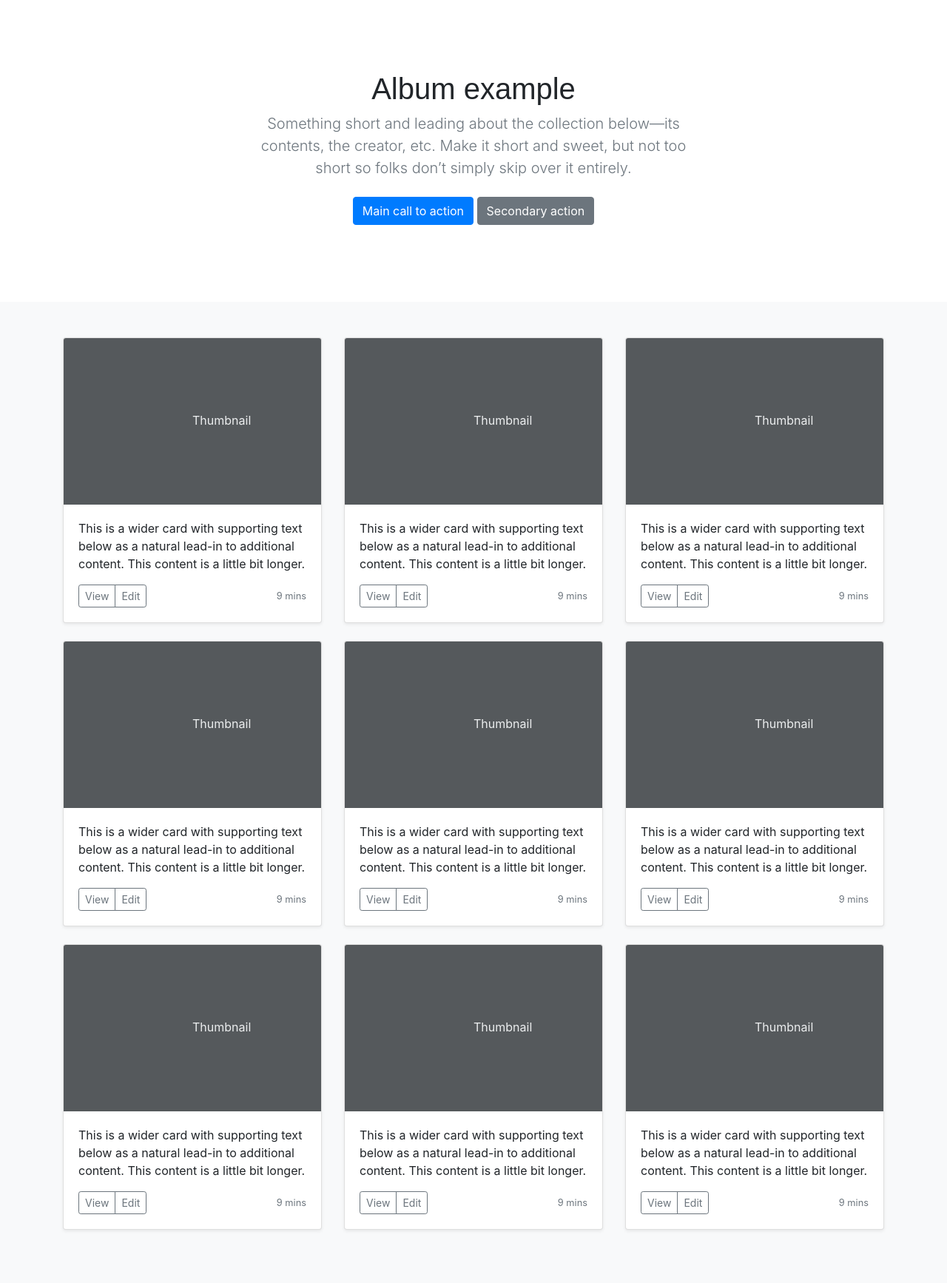
After one commit to htkim298/camp, a Django app: template camp/templates/camp/main.html in a window 1280 px wide. The commit adds this page. Shown: the whole page at 74% size. Run offline with Django 3.2, Linux system fonts and the light colour scheme; the template is opened without the code that fills it, so the values that code supplies are empty; some libraries are stand-ins or nearby versions.

```diff
--- /dev/null
+++ b/camp/static/css/album.css
@@ -0,0 +1,41 @@
+.jumbotron {
+  padding-top: 3rem;
+  padding-bottom: 3rem;
+  margin-bottom: 0;
+  background-color: #fff;
+}
+@media (min-width: 768px) {
+  .jumbotron {
+    padding-top: 6rem;
+    padding-bottom: 6rem;
+  }
+}
+
+.jumbotron p:last-child {
+  margin-bottom: 0;
+}
+
+.jumbotron h1 {
+  font-weight: 300;
+}
+
+.jumbotron .container {
+  max-width: 40rem;
+}
+
+footer {
+  padding-top: 3rem;
+  padding-bottom: 3rem;
+}
+
+footer p {
+  margin-bottom: .25rem;
+}
+
+h4 {
+  font-family: 'Jua', sans-serif;
+}
+
+h1 {
+  font-family: 'Jua', sans-serif;
+}
--- /dev/null
+++ b/camp/templates/camp/main.html
@@ -0,0 +1,170 @@
+{% load static %}
+<!DOCTYPE html>
+<html lang="en" dir="ltr">
+  <head>
+    <meta charset="utf-8">
+    <link rel="stylesheet" href="https://stackpath.bootstrapcdn.com/bootstrap/4.5.2/css/bootstrap.min.css" integrity="sha384-JcKb8q3iqJ61gNV9KGb8thSsNjpSL0n8PARn9HuZOnIxN0hoP+VmmDGMN5t9UJ0Z" crossorigin="anonymous">
+    <link rel="stylesheet" href="{% static 'css/album.css' %}">
+    <title>Main</title>
+  </head>
+  <body>
+    <main role="main">
+
+      <section class="jumbotron text-center">
+        <div class="container">
+          <h1>Album example</h1>
+          <p class="lead text-muted">Something short and leading about the collection below—its contents, the creator, etc. Make it short and sweet, but not too short so folks don’t simply skip over it entirely.</p>
+          <p>
+            <a href="#" class="btn btn-primary my-2">Main call to action</a>
+            <a href="#" class="btn btn-secondary my-2">Secondary action</a>
+          </p>
+        </div>
+      </section>
+
+      <div class="album py-5 bg-light">
+        <div class="container">
+
+          <div class="row">
+            <div class="col-md-4">
+              <div class="card mb-4 shadow-sm">
+                <svg class="bd-placeholder-img card-img-top" width="100%" height="225" xmlns="http://www.w3.org/2000/svg" preserveAspectRatio="xMidYMid slice" focusable="false" role="img" aria-label="Placeholder: Thumbnail"><title>Placeholder</title><rect width="100%" height="100%" fill="#55595c"></rect><text x="50%" y="50%" fill="#eceeef" dy=".3em">Thumbnail</text></svg>
+                <div class="card-body">
+                  <p class="card-text">This is a wider card with supporting text below as a natural lead-in to additional content. This content is a little bit longer.</p>
+                  <div class="d-flex justify-content-between align-items-center">
+                    <div class="btn-group">
+                      <button type="button" class="btn btn-sm btn-outline-secondary">View</button>
+                      <button type="button" class="btn btn-sm btn-outline-secondary">Edit</button>
+                    </div>
+                    <small class="text-muted">9 mins</small>
+                  </div>
+                </div>
+              </div>
+            </div>
+            <div class="col-md-4">
+              <div class="card mb-4 shadow-sm">
+                <svg class="bd-placeholder-img card-img-top" width="100%" height="225" xmlns="http://www.w3.org/2000/svg" preserveAspectRatio="xMidYMid slice" focusable="false" role="img" aria-label="Placeholder: Thumbnail"><title>Placeholder</title><rect width="100%" height="100%" fill="#55595c"></rect><text x="50%" y="50%" fill="#eceeef" dy=".3em">Thumbnail</text></svg>
+                <div class="card-body">
+                  <p class="card-text">This is a wider card with supporting text below as a natural lead-in to additional content. This content is a little bit longer.</p>
+                  <div class="d-flex justify-content-between align-items-center">
+                    <div class="btn-group">
+                      <button type="button" class="btn btn-sm btn-outline-secondary">View</button>
+                      <button type="button" class="btn btn-sm btn-outline-secondary">Edit</button>
+                    </div>
+                    <small class="text-muted">9 mins</small>
+                  </div>
+                </div>
+              </div>
+            </div>
+            <div class="col-md-4">
+              <div class="card mb-4 shadow-sm">
+                <svg class="bd-placeholder-img card-img-top" width="100%" height="225" xmlns="http://www.w3.org/2000/svg" preserveAspectRatio="xMidYMid slice" focusable="false" role="img" aria-label="Placeholder: Thumbnail"><title>Placeholder</title><rect width="100%" height="100%" fill="#55595c"></rect><text x="50%" y="50%" fill="#eceeef" dy=".3em">Thumbnail</text></svg>
+                <div class="card-body">
+                  <p class="card-text">This is a wider card with supporting text below as a natural lead-in to additional content. This content is a little bit longer.</p>
+                  <div class="d-flex justify-content-between align-items-center">
+                    <div class="btn-group">
+                      <button type="button" class="btn btn-sm btn-outline-secondary">View</button>
+                      <button type="button" class="btn btn-sm btn-outline-secondary">Edit</button>
+                    </div>
+                    <small class="text-muted">9 mins</small>
+                  </div>
+                </div>
+              </div>
+            </div>
+
+            <div class="col-md-4">
+              <div class="card mb-4 shadow-sm">
+                <svg class="bd-placeholder-img card-img-top" width="100%" height="225" xmlns="http://www.w3.org/2000/svg" preserveAspectRatio="xMidYMid slice" focusable="false" role="img" aria-label="Placeholder: Thumbnail"><title>Placeholder</title><rect width="100%" height="100%" fill="#55595c"></rect><text x="50%" y="50%" fill="#eceeef" dy=".3em">Thumbnail</text></svg>
+                <div class="card-body">
+                  <p class="card-text">This is a wider card with supporting text below as a natural lead-in to additional content. This content is a little bit longer.</p>
+                  <div class="d-flex justify-content-between align-items-center">
+                    <div class="btn-group">
+                      <button type="button" class="btn btn-sm btn-outline-secondary">View</button>
+                      <button type="button" class="btn btn-sm btn-outline-secondary">Edit</button>
+                    </div>
+                    <small class="text-muted">9 mins</small>
+                  </div>
+                </div>
+              </div>
+            </div>
+            <div class="col-md-4">
+              <div class="card mb-4 shadow-sm">
+                <svg class="bd-placeholder-img card-img-top" width="100%" height="225" xmlns="http://www.w3.org/2000/svg" preserveAspectRatio="xMidYMid slice" focusable="false" role="img" aria-label="Placeholder: Thumbnail"><title>Placeholder</title><rect width="100%" height="100%" fill="#55595c"></rect><text x="50%" y="50%" fill="#eceeef" dy=".3em">Thumbnail</text></svg>
+                <div class="card-body">
+                  <p class="card-text">This is a wider card with supporting text below as a natural lead-in to additional content. This content is a little bit longer.</p>
+                  <div class="d-flex justify-content-between align-items-center">
+                    <div class="btn-group">
+                      <button type="button" class="btn btn-sm btn-outline-secondary">View</button>
+                      <button type="button" class="btn btn-sm btn-outline-secondary">Edit</button>
+                    </div>
+                    <small class="text-muted">9 mins</small>
+                  </div>
+                </div>
+              </div>
+            </div>
+            <div class="col-md-4">
+              <div class="card mb-4 shadow-sm">
+                <svg class="bd-placeholder-img card-img-top" width="100%" height="225" xmlns="http://www.w3.org/2000/svg" preserveAspectRatio="xMidYMid slice" focusable="false" role="img" aria-label="Placeholder: Thumbnail"><title>Placeholder</title><rect width="100%" height="100%" fill="#55595c"></rect><text x="50%" y="50%" fill="#eceeef" dy=".3em">Thumbnail</text></svg>
+                <div class="card-body">
+                  <p class="card-text">This is a wider card with supporting text below as a natural lead-in to additional content. This content is a little bit longer.</p>
+                  <div class="d-flex justify-content-between align-items-center">
+                    <div class="btn-group">
+                      <button type="button" class="btn btn-sm btn-outline-secondary">View</button>
+                      <button type="button" class="btn btn-sm btn-outline-secondary">Edit</button>
+                    </div>
+                    <small class="text-muted">9 mins</small>
+                  </div>
+                </div>
+              </div>
+            </div>
+
+            <div class="col-md-4">
+              <div class="card mb-4 shadow-sm">
+                <svg class="bd-placeholder-img card-img-top" width="100%" height="225" xmlns="http://www.w3.org/2000/svg" preserveAspectRatio="xMidYMid slice" focusable="false" role="img" aria-label="Placeholder: Thumbnail"><title>Placeholder</title><rect width="100%" height="100%" fill="#55595c"></rect><text x="50%" y="50%" fill="#eceeef" dy=".3em">Thumbnail</text></svg>
+                <div class="card-body">
+                  <p class="card-text">This is a wider card with supporting text below as a natural lead-in to additional content. This content is a little bit longer.</p>
+                  <div class="d-flex justify-content-between align-items-center">
+                    <div class="btn-group">
+                      <button type="button" class="btn btn-sm btn-outline-secondary">View</button>
+                      <button type="button" class="btn btn-sm btn-outline-secondary">Edit</button>
+                    </div>
+                    <small class="text-muted">9 mins</small>
+                  </div>
+                </div>
+              </div>
+            </div>
+            <div class="col-md-4">
+              <div class="card mb-4 shadow-sm">
+                <svg class="bd-placeholder-img card-img-top" width="100%" height="225" xmlns="http://www.w3.org/2000/svg" preserveAspectRatio="xMidYMid slice" focusable="false" role="img" aria-label="Placeholder: Thumbnail"><title>Placeholder</title><rect width="100%" height="100%" fill="#55595c"></rect><text x="50%" y="50%" fill="#eceeef" dy=".3em">Thumbnail</text></svg>
+                <div class="card-body">
+                  <p class="card-text">This is a wider card with supporting text below as a natural lead-in to additional content. This content is a little bit longer.</p>
+                  <div class="d-flex justify-content-between align-items-center">
+                    <div class="btn-group">
+                      <button type="button" class="btn btn-sm btn-outline-secondary">View</button>
+                      <button type="button" class="btn btn-sm btn-outline-secondary">Edit</button>
+                    </div>
+                    <small class="text-muted">9 mins</small>
+                  </div>
+                </div>
+              </div>
+            </div>
+            <div class="col-md-4">
+              <div class="card mb-4 shadow-sm">
+                <svg class="bd-placeholder-img card-img-top" width="100%" height="225" xmlns="http://www.w3.org/2000/svg" preserveAspectRatio="xMidYMid slice" focusable="false" role="img" aria-label="Placeholder: Thumbnail"><title>Placeholder</title><rect width="100%" height="100%" fill="#55595c"></rect><text x="50%" y="50%" fill="#eceeef" dy=".3em">Thumbnail</text></svg>
+                <div class="card-body">
+                  <p class="card-text">This is a wider card with supporting text below as a natural lead-in to additional content. This content is a little bit longer.</p>
+                  <div class="d-flex justify-content-between align-items-center">
+                    <div class="btn-group">
+                      <button type="button" class="btn btn-sm btn-outline-secondary">View</button>
+                      <button type="button" class="btn btn-sm btn-outline-secondary">Edit</button>
+                    </div>
+                    <small class="text-muted">9 mins</small>
+                  </div>
+                </div>
+              </div>
+            </div>
+          </div>
+        </div>
+      </div>
+    </main>
+  </body>
+</html>
--- a/camp/templates/camp/post_list.html
+++ b/camp/templates/camp/post_list.html
@@ -24,7 +24,7 @@
    </tr>
  </thead>
  <tbody>
-	 {% for post in posts %}
+   {% for post in posts %}
    <tr>
 	   <td style="text-align: center;">{{ post.camdate }}</td>
 	   <td style="text-align: center;">{{ post.cametc }}</td>
--- a/camp/urls.py
+++ b/camp/urls.py
@@ -1,8 +1,9 @@
 from django.urls import path
 from . import views
+from .views import ArticleListView
 
 
 urlpatterns = [
-    path('', views.post_list, name='post_list'),
-    path('aa/', views.SearchListView.as_view(), name='index'),
+    path('', ArticleListView.as_view()),
+    path('solcamp/', views.post_list, name='post_list'),
 ]
```
Also changed, not shown: camp/models.py (+6 -1 lines), camp/templates/camp/index.html (added, +231 -0 lines), camp/views.py (+5 -28 lines), webserver/settings.py (+9 -8 lines), camp/migrations/0002_main_solviewdata.py (added).
